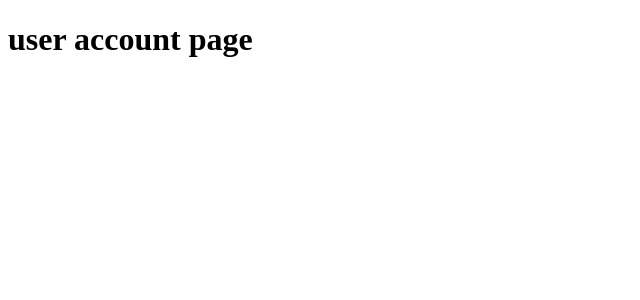
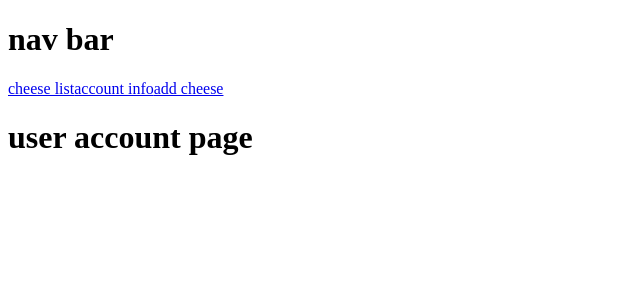
Before and after one commit to ronniegross/projectThree, a React (Create React App) app in the folder client/: page /1 in a window 1280 px wide. Shown: the top 300 px of the page, without its empty margins (0-640 px from the left). Built offline with nearby package versions, Linux system fonts and the light colour scheme.

Commit message:
added nav bar to all pages

```diff
--- a/client/src/components/CheeseList.js
+++ b/client/src/components/CheeseList.js
@@ -1,6 +1,7 @@
 import React, { Component } from 'react'
 import { Link } from 'react-router-dom'
 import SingleCheese from './SingleCheese.js'
+import NavBar from './NavBar.js'
 import axios from 'axios'
 
 class CheeseList extends Component {
@@ -30,6 +31,7 @@ class CheeseList extends Component {
     render() {
         return (
             <div>
+                <NavBar />
                 <h1>cheese list</h1>
                 {
                     this.state.user.savedCheeses.map(cheese => {
--- a/client/src/components/CreateAccount.js
+++ b/client/src/components/CreateAccount.js
@@ -1,5 +1,6 @@
 import React, { Component } from 'react'
 import { Redirect, Link } from 'react-router-dom'
+import NavBar from './NavBar.js'
 import axios from 'axios'
 
 export default class CreateAccount extends Component {
--- a/client/src/components/SingleCheese.js
+++ b/client/src/components/SingleCheese.js
@@ -1,4 +1,5 @@
 import React, { Component } from 'react'
+import NavBar from './NavBar.js'
 import axios from 'axios'
 
 class SingleCheese extends Component {
@@ -41,6 +42,7 @@ class SingleCheese extends Component {
         // display the one cheese on user where that cheese's id in the array on the user === this.props.match.params.cheeseId
         return (
             <div>
+                <NavBar />
                 <h2>single cheese</h2>
                 {
                     this.state.user.savedCheeses.map(cheese => {
--- a/client/src/components/UserAccount.js
+++ b/client/src/components/UserAccount.js
@@ -1,9 +1,11 @@
 import React, { Component } from 'react'
+import NavBar from './NavBar.js'
 
 export default class UserAccount extends Component {
     render() {
         return (
             <div>
+                <NavBar />
                 <h1>user account page</h1>
             </div>
         )
```
